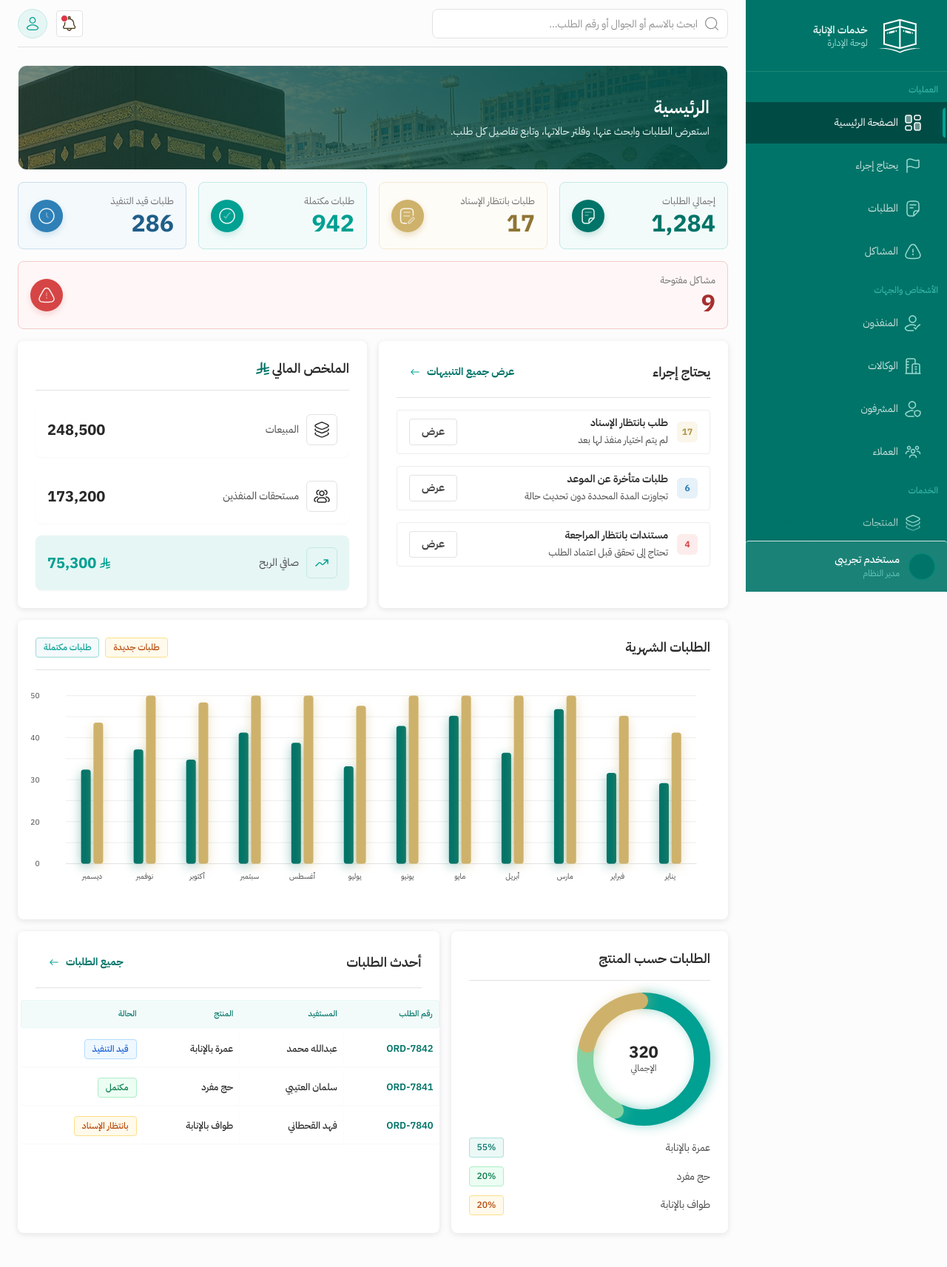
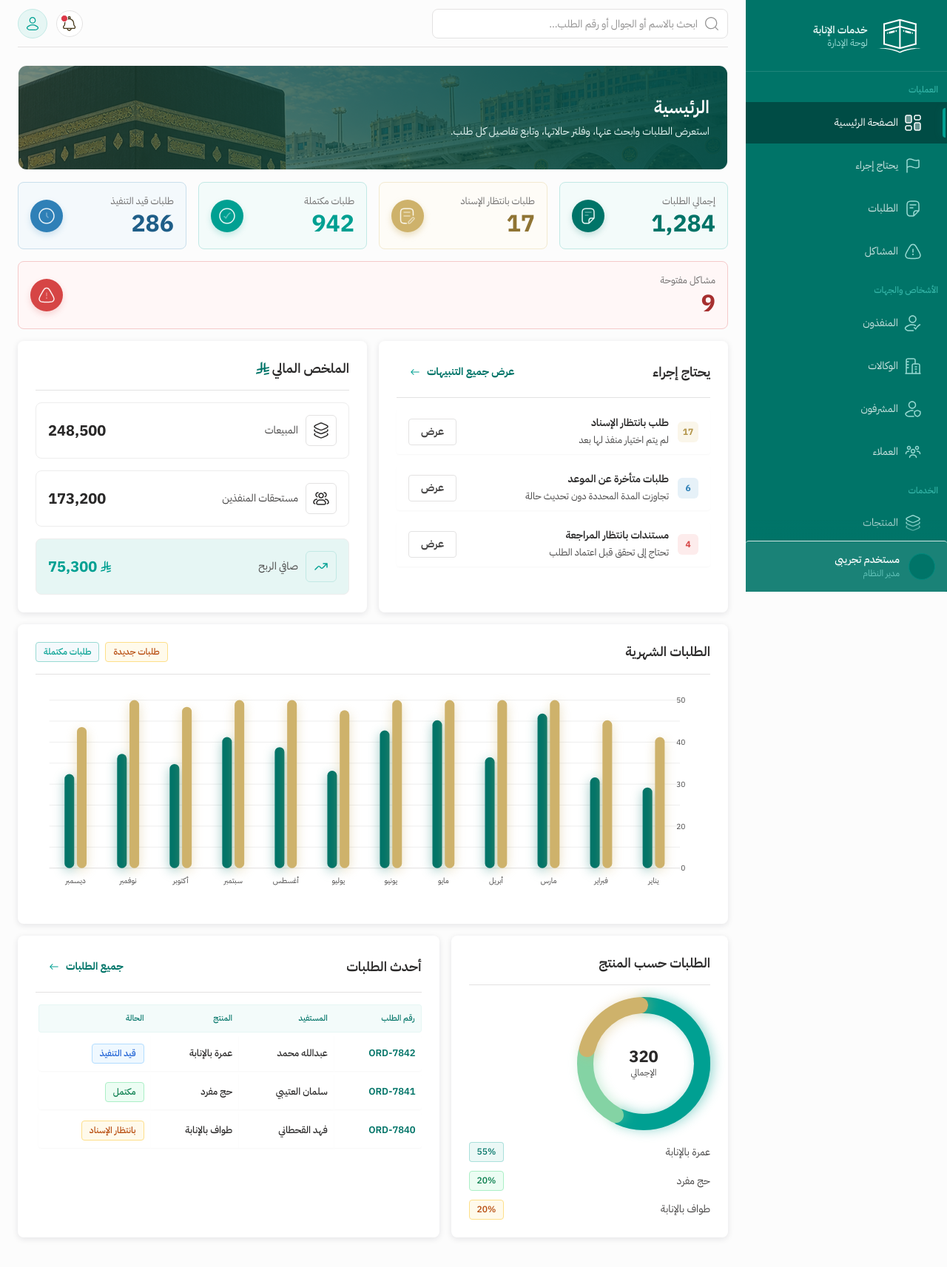
Before and after one commit to aljassemmalath/inaba, an Angular app: page /operations/home in a window 1280 px wide. Shown: the whole page at 74% size. Built offline with nearby package versions, Linux system fonts and the light colour scheme.

Commit message:
Refine dashboard card styles, chart axis and header icon button

```diff
--- a/src/app/features/dashboard/components/monthly-orders-chart/monthly-orders-chart.component.html
+++ b/src/app/features/dashboard/components/monthly-orders-chart/monthly-orders-chart.component.html
@@ -3,15 +3,15 @@
     @for (g of gridLines(); track $index) {
       <line [attr.x1]="padL" [attr.y1]="g.y" [attr.x2]="viewW - padR" [attr.y2]="g.y" class="grid-line" />
       @if (g.label) {
-        <text [attr.x]="6" [attr.y]="g.y + 4" text-anchor="start" class="y-label">{{ g.label }}</text>
+        <text [attr.x]="viewW - padR + 8" [attr.y]="g.y + 4" text-anchor="start" class="y-label">{{ g.label }}</text>
       }
     }
     <line [attr.x1]="padL" [attr.y1]="viewH - padB" [attr.x2]="viewW - padR" [attr.y2]="viewH - padB" class="axis" />
     @for (b of bars(); track b.month) {
-      <rect [attr.x]="b.xB" [attr.y]="b.yB" [attr.width]="b.w" [attr.height]="b.hB" rx="4" class="bar-b">
+      <rect [attr.x]="b.xB" [attr.y]="b.yB" [attr.width]="b.w" [attr.height]="b.hB" [attr.rx]="b.w / 2" class="bar-b">
         <title>{{ b.month }} - طلبات مكتملة: {{ b.seriesB }}</title>
       </rect>
-      <rect [attr.x]="b.xA" [attr.y]="b.yA" [attr.width]="b.w" [attr.height]="b.hA" rx="4" class="bar-a">
+      <rect [attr.x]="b.xA" [attr.y]="b.yA" [attr.width]="b.w" [attr.height]="b.hA" [attr.rx]="b.w / 2" class="bar-a">
         <title>{{ b.month }} - طلبات جديدة: {{ b.seriesA }}</title>
       </rect>
       <text [attr.x]="b.labelX" [attr.y]="b.labelY" text-anchor="middle" class="month-label">{{ b.month }}</text>
--- a/src/app/features/dashboard/components/monthly-orders-chart/monthly-orders-chart.component.ts
+++ b/src/app/features/dashboard/components/monthly-orders-chart/monthly-orders-chart.component.ts
@@ -11,8 +11,8 @@ export class MonthlyOrdersChartComponent {
 
   readonly viewW = 980;
   readonly viewH = 320;
-  readonly padL = 44; // space for Y-axis labels
-  readonly padR = 20;
+  readonly padL = 20;
+  readonly padR = 44; // space for Y-axis labels on the right
   readonly padT = 20;
   readonly padB = 56;
   readonly yMax = 50;
--- a/src/app/features/dashboard/pages/home/home.component.scss
+++ b/src/app/features/dashboard/pages/home/home.component.scss
@@ -1,10 +1,6 @@
 .dashboard-section { margin-bottom: var(--space-4); }
 .card-sub-label { font-size: var(--font-size-body-sm); color: var(--text-secondary); margin-top: 2px; }
-.table-card-inner { margin: 0 -24px -8px; overflow-x: auto; }
-.table-card-inner ::ng-deep .app-table td:first-child,
-.table-card-inner ::ng-deep .app-table th:first-child { padding-inline-start: 24px; }
-.table-card-inner ::ng-deep .app-table td:last-child,
-.table-card-inner ::ng-deep .app-table th:last-child { padding-inline-end: 24px; }
+.table-card-inner { margin: 0; overflow-x: auto; }
 
 .home-stats-grid {
   display: flex;
--- a/src/app/layout/header/header.html
+++ b/src/app/layout/header/header.html
@@ -6,7 +6,7 @@
     <app-header-search-bar />
   </div>
   <div class="header-left">
-    <button type="button" class="btn-icon position-relative" aria-label="الإشعارات">
+    <button type="button" class="btn-icon btn-icon--rounded position-relative" aria-label="الإشعارات">
       <app-icon-placeholder size="md" src="assets/images/svg/Header/notification.svg" />
       <span class="position-absolute top-0 start-100 translate-middle p-1 bg-danger border border-light rounded-circle" style="margin-inline-start:-10px;margin-top:10px">
         <span class="visually-hidden">إشعارات جديدة</span>
--- a/src/app/shared/components/alert-card/alert-card.component.ts
+++ b/src/app/shared/components/alert-card/alert-card.component.ts
@@ -23,9 +23,9 @@ export type AlertCardTone = 'gold' | 'info' | 'error' | 'neutral';
     .alert-item-card {
       display: flex; align-items: center; justify-content: space-between; gap: 12px;
       min-height: 60px; height: 60px; padding: 8px 16px; box-sizing: border-box;
-      border-radius: 4px; border: 1px solid var(--border-subtle); box-shadow: none; background: var(--background-default);
+      border-radius: 4px; border: none; box-shadow: var(--shadow-xs); background: var(--background-default);
     }
-    .alert-item-card.is-elevated { border: 1px solid var(--border-subtle); box-shadow: none; }
+    .alert-item-card.is-elevated { border: none; box-shadow: var(--shadow-xs); }
     .alert-main { display: flex; align-items: center; gap: 12px; min-width: 0; }
     .alert-count-box {
       width: 28px; height: 28px; min-width: 28px; padding: 0; border-radius: var(--radius-sm);
--- a/src/app/shared/components/financial-summary-card/financial-summary-card.component.ts
+++ b/src/app/shared/components/financial-summary-card/financial-summary-card.component.ts
@@ -23,8 +23,8 @@ import { IconPlaceholderComponent } from '../icon-placeholder/icon-placeholder.c
     .financial-item-card {
       display: flex; align-items: center; justify-content: space-between; gap: 12px;
       padding: 16px;
-      box-shadow: var(--shadow-xs);
-      border: none;
+      box-shadow: none;
+      border: 1px solid var(--border-subtle);
     }
     .fin-right { display: flex; align-items: center; gap: 10px; }
     .fin-icon {
--- a/src/styles/components/_buttons.scss
+++ b/src/styles/components/_buttons.scss
@@ -240,6 +240,7 @@ fieldset:disabled .btn {
   background: var(--background-default);
   color: var(--text-secondary);
 }
+.btn-icon--rounded { border-radius: 50%; }
 .btn-icon:hover { background: var(--background-muted); color: var(--text-primary); }
 .btn-icon:focus-visible { outline: none; box-shadow: var(--focus-ring); }
 
```
